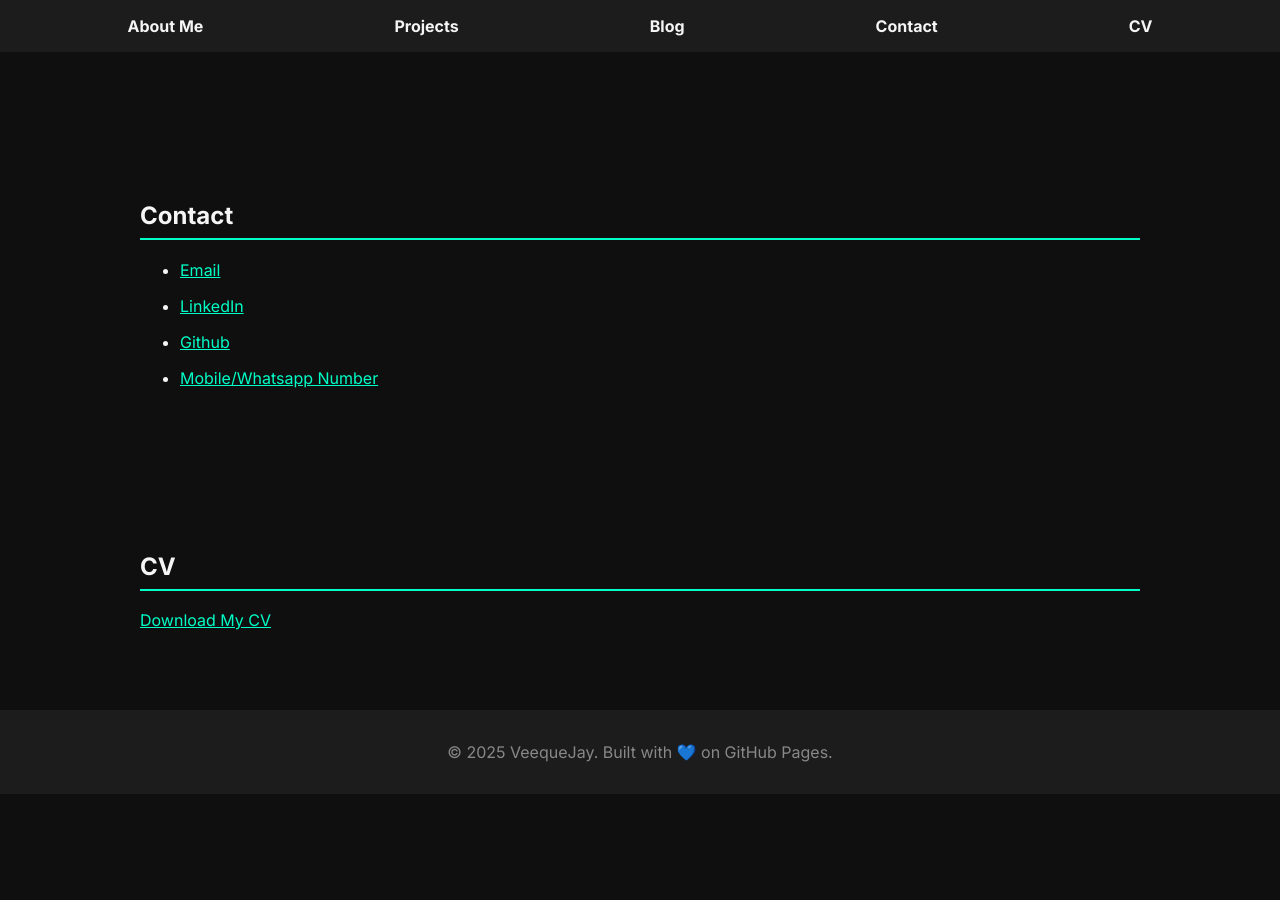
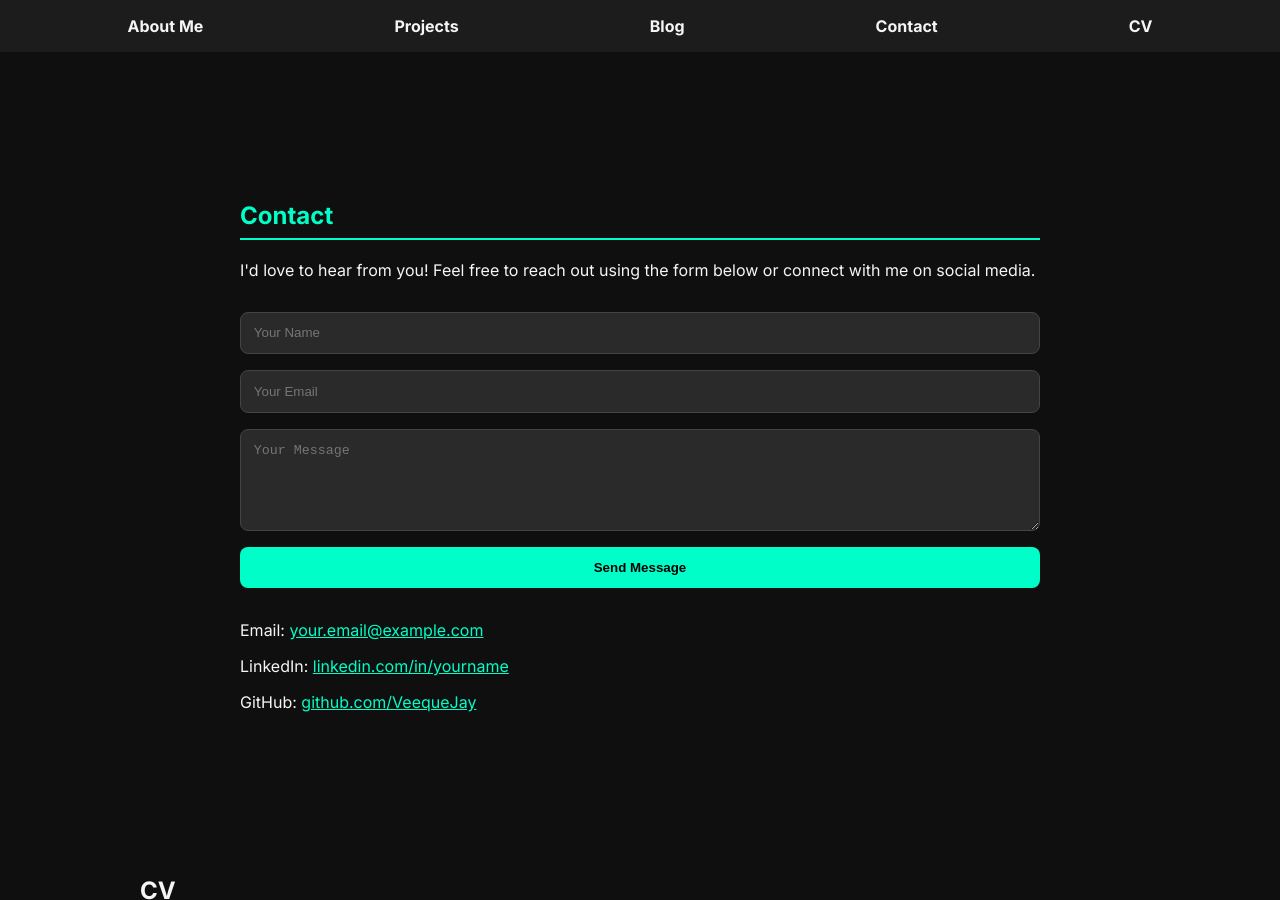
Before and after one commit to VeequeJay/VeequeJay.github.io, a Jekyll site: the page index.html, which Jekyll copies as it is, in a window 1280 px wide and 900 px high, scrolled down 1417 px. Built offline with Jekyll 4.4.1, drawn with Linux system fonts in a browser that asks for light colours; before the commit the page ends 2211 px from its top, so only the background shows below that.

Commit message:
Update index.html

```diff
--- a/index.html
+++ b/index.html
@@ -120,18 +120,33 @@
 
   <section id="blog" data-aos="fade-up">
     <h2>Blog</h2>
-    <p>This section links to posts from your <code>_posts</code> folder in Jekyll. Auto-generated on your GitHub Pages site.</p>
+      <p>
+        This section links to posts from your <code>_posts</code> folder in Jekyll. Auto-generated on your GitHub Pages site.
+      </p>
   </section>
 
-  <section id="contact" data-aos="fade-up">
-    <h2>Contact</h2>
-    <ul>
-      <li><p><a href= joviunique@gmail.com style="color: #00ffc8;">Email</a><br></li>
-      <li><a href=https://www.linkedin.com/in/victor-oyindamola-julius-123abc/ style="color: #00ffc8;">LinkedIn</a></p></li>
-      <li><p><a href= https://github.com/VeequeJay style="color: #00ffc8;">Github</a><br></li>
-      <li><p><a href= https://wa.me/2349061811369 style="color: #00ffc8;">Mobile/Whatsapp Number</a><br></li>
-    </ul>
-  </section>
+
+  <section id="contact" style="padding: 4rem 2rem; max-width: 800px; margin: auto; color: #f5f5f5;" data-aos="fade-up">
+  <h2 style="color: #00ffc8; border-bottom: 2px solid #00ffc8; padding-bottom: 0.5rem;">Contact</h2>
+  <p style="margin-bottom: 2rem;">I'd love to hear from you! Feel free to reach out using the form below or connect with me on social media.</p>
+
+  <form action="https://formspree.io/f/mnqepqpz" method="POST" style="display: grid; gap: 1rem;">
+    <input type="text" name="name" placeholder="Your Name" required style="padding: 0.8rem; border-radius: 8px; background: #2a2a2a; color: #fff; border: 1px solid #444;">
+    <input type="email" name="email" placeholder="Your Email" required style="padding: 0.8rem; border-radius: 8px; background: #2a2a2a; color: #fff; border: 1px solid #444;">
+    <textarea name="message" placeholder="Your Message" rows="5" required style="padding: 0.8rem; border-radius: 8px; background: #2a2a2a; color: #fff; border: 1px solid #444;"></textarea>
+    <button type="submit" style="background: #00ffc8; color: #000; border: none; padding: 0.8rem; border-radius: 8px; font-weight: bold; cursor: pointer;">Send Message</button>
+  </form>
+
+  <div style="margin-top: 2rem;">
+    <p>Email: <a href="mailto:your.email@example.com" style="color: #00ffc8;">your.email@example.com</a></p>
+    <p>LinkedIn: <a href="https://linkedin.com/in/yourname" target="_blank" style="color: #00ffc8;">linkedin.com/in/yourname</a></p>
+    <p>GitHub: <a href="https://github.com/VeequeJay" target="_blank" style="color: #00ffc8;">github.com/VeequeJay</a></p>
+  </div>
+</section>
+
+
+
+
 
   <section id="cv" data-aos="fade-up">
     <h2>CV</h2>
```
